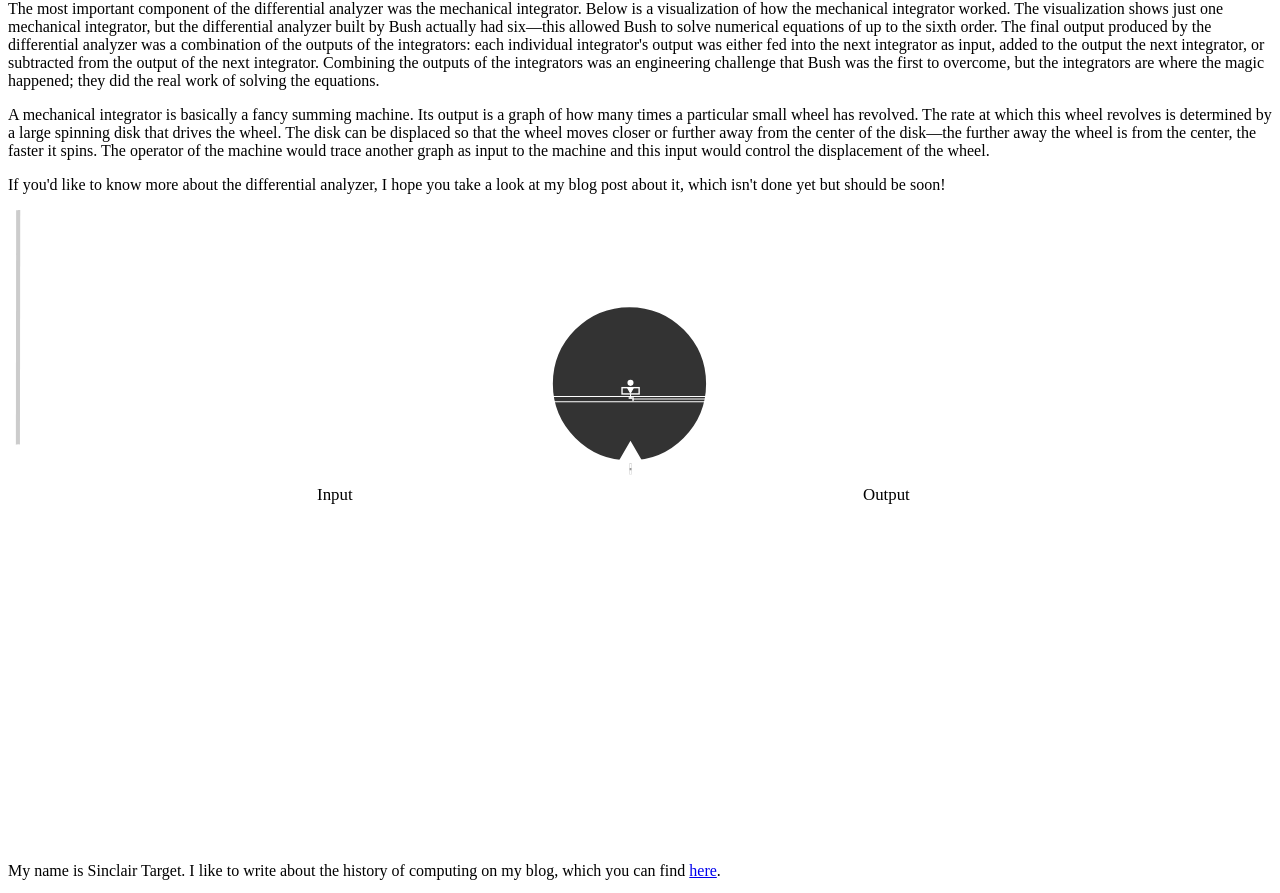
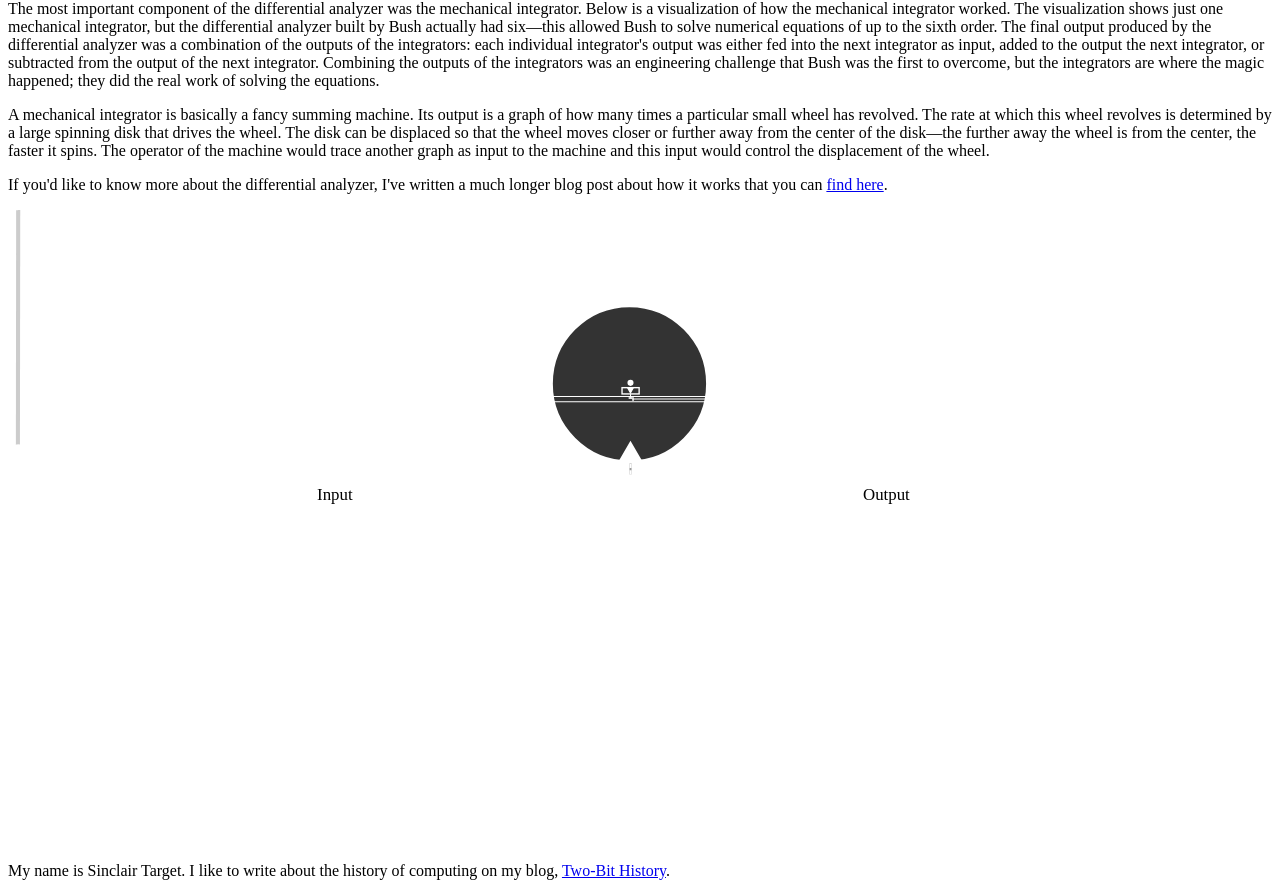
Before and after one commit to sinclairtarget/differential-analyzer, a website: page src/index.html in a window 1280 px wide. Shown: the part 254-1147 px from the top of the page. Drawn offline with Linux system fonts and the light colour scheme; files whose address does not match are found by name.

Commit message:
Add links to published blog post.

```diff
--- a/src/index.html
+++ b/src/index.html
@@ -16,7 +16,7 @@
           </a>
         </li>
         <li>
-          <a href="https://twobithistory.org">
+          <a href="https://twobithistory.org/2020/04/06/differential-analyzer.html">
             <i class="far fa-question-circle"></i>
           </a>
         </li>
@@ -60,9 +60,10 @@
         spins. The operator of the machine would trace another graph as input
         to the machine and this input would control the displacement of the
         wheel.</p>
-        <p>If you'd like to know more about the differential analyzer, I hope
-        you take a look at my blog post about it, which isn't done yet but
-        should be soon!</p>
+        <p>If you'd like to know more about the differential analyzer, I've
+        written a much longer blog post about how it works that you can
+        <a href="https://twobithistory.org/2020/04/06/differential-analyzer.html">find
+          here</a>.</p>
       </div>
       <div class="diagram-background">
         <div class="container">
@@ -72,8 +73,8 @@
     </main>
     <footer>
       <p>My name is Sinclair Target. I like to write about the history of
-      computing on my blog, which you can find
-        <a href="https://twobithistory.org">here</a>.
+      computing on my blog,
+        <a href="https://twobithistory.org">Two-Bit History</a>.
       </p>
       <a href="https://github.com/sinclairtarget/differential-analyzer">
         <img class="icon" src="/images/github.png"/>
```
